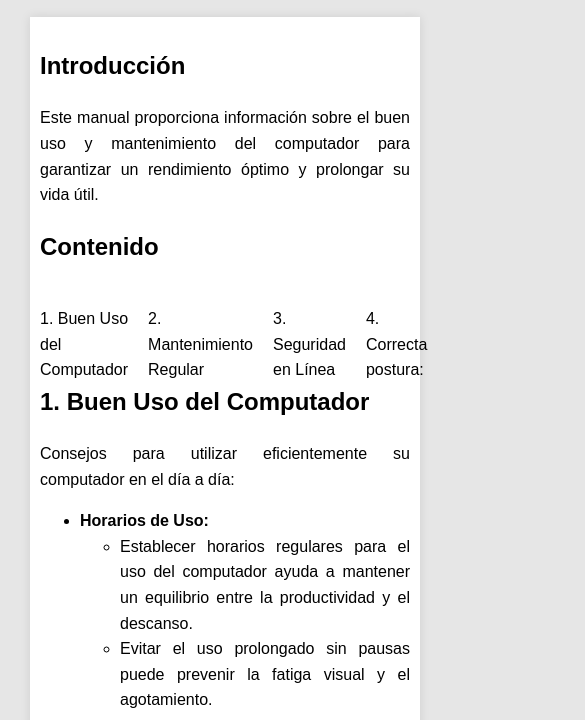
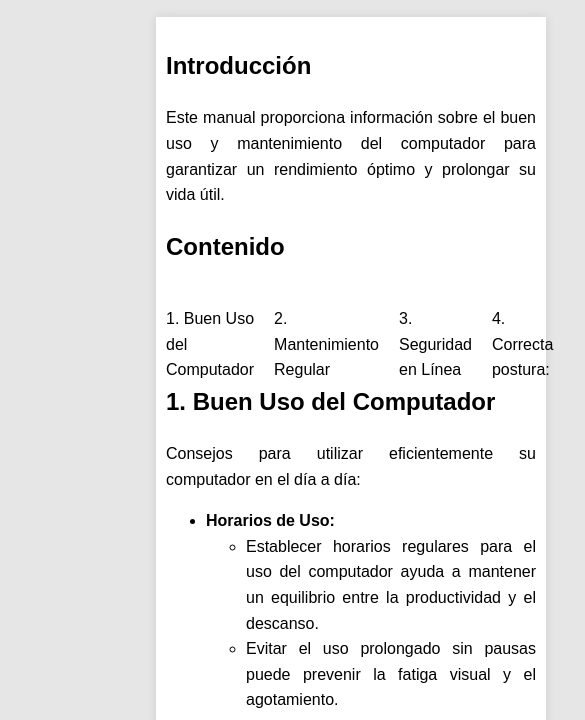
Before and after one commit to Miruto80/Crepusculo, a plain HTML site: page Manual de usuario.html in a window 390 px wide. Shown: the part 389-1109 px from the top of the page, 585 px wide, since content can reach past the window. Drawn offline with Linux system fonts and the light colour scheme.

Commit message:
Manual de usuario.html

```diff
--- a/Manual de usuario.html
+++ b/Manual de usuario.html
@@ -126,7 +126,7 @@ cite {
    body {
         width: 100%;
         padding-top: 70px; /* Ajusta el espacio en la parte superior para el header fijo */
-	margin-left:30px;
+	margin-left:40%;
     }
 
     header {
@@ -137,6 +137,7 @@ cite {
     .contenedor {
         flex-direction: column;
         align-items: center;
+	    width:100%;
     }
 
     .Enlaces {
```
